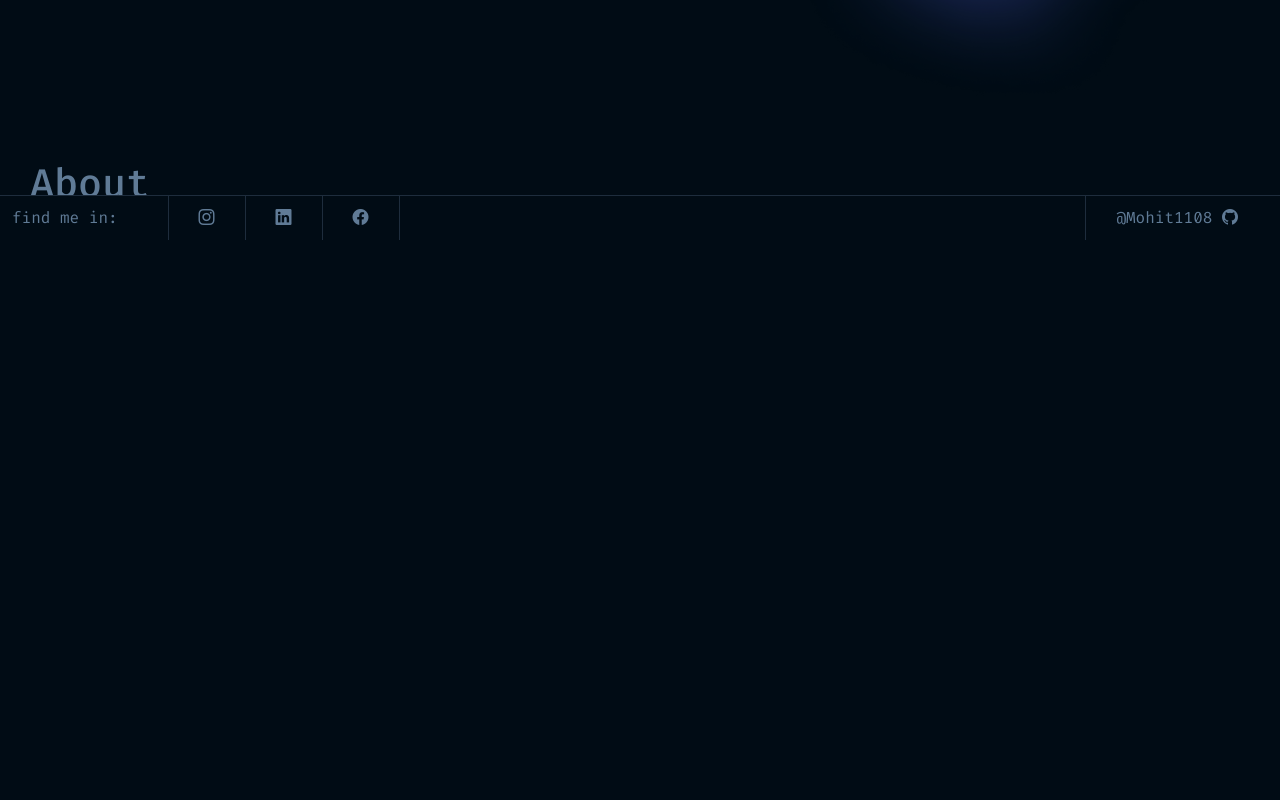
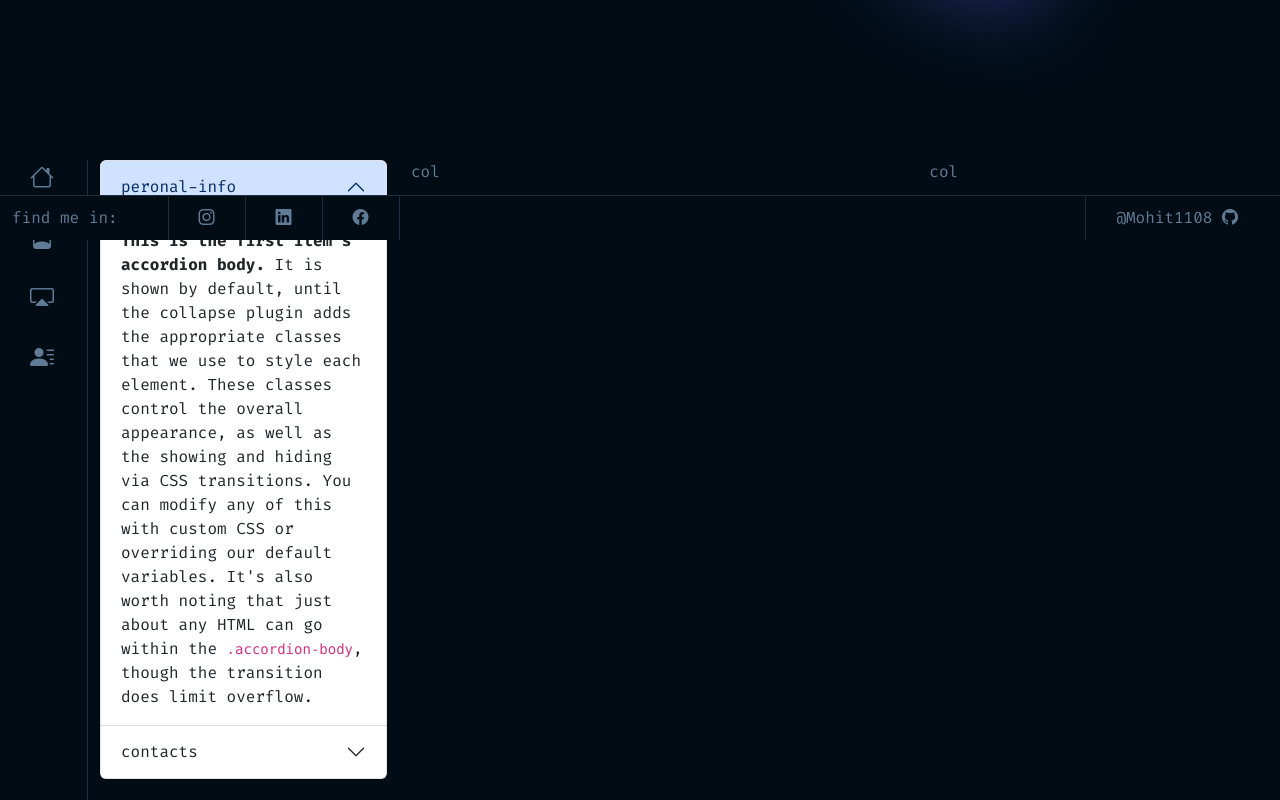
Before and after one commit to Mohit1108/ReactPortfolio, a React (Create React App) app: page / in a window 1280 px wide. Shown: the part 560-1360 px from the top of the page. Before the commit the page ends 800 px from the top, so only its background shows below. Built offline with nearby package versions, Linux system fonts and the light colour scheme.

Commit message:
Added Peroanl Infor & Contact tab

```diff
--- a/src/Components/Sections/About.js
+++ b/src/Components/Sections/About.js
@@ -1,9 +1,32 @@
-import React from 'react'
-
+import React from "react";
+import PersonalInfo from "./AboutCompartments/personalInfo";
+import Contact from "./AboutCompartments/contact";
 export default function About() {
   return (
     <div>
-        <h1>About</h1>
+      <div className=" heroSection">
+        <div className="row ">
+          <div className="col-md-1 sidebarAbout ">
+            <div className="d-flex flex-column gap-4 ">
+              <i className="bi bi-house"></i>
+              <i className="bi bi-file-person"></i>
+              <i className="bi bi-cast"></i>
+              <i className="bi bi-person-lines-fill"></i>
+            </div>
+          </div>
+
+          {/* Personal Info */}
+          <div className="col-md-3">
+            <div className="accordion" id="accordionExample">
+              <PersonalInfo></PersonalInfo>
+              {/* Contact me */}
+              <Contact></Contact>
+            </div>
+          </div>
+          <div className="col-md-5">col</div>
+          <div className="col-md-3">col</div>
+        </div>
+      </div>
     </div>
-  )
+  );
 }
--- /dev/null
+++ b/src/Components/Sections/AboutCompartments/contact.js
@@ -0,0 +1,38 @@
+import React from 'react'
+
+export default function Contact() {
+  return (
+    <div className="accordion-item">
+                <h2 className="accordion-header" id="ContactHeading">
+                  <button
+                    className="accordion-button collapsed"
+                    type="button"
+                    data-bs-toggle="collapse"
+                    data-bs-target="#Contactme"
+                    aria-expanded="false"
+                    aria-controls="Contactme"
+                  >
+                    contacts
+                  </button>
+                </h2>
+                <div
+                  id="Contactme"
+                  className="accordion-collapse collapse"
+                  aria-labelledby="ContactHeading"
+                  data-bs-parent="#accordionExample"
+                >
+                  <div className="accordion-body">
+                    <strong>This is the second item's accordion body.</strong>{" "}
+                    It is hidden by default, until the collapse plugin adds the
+                    appropriate classes that we use to style each element. These
+                    classes control the overall appearance, as well as the
+                    showing and hiding via CSS transitions. You can modify any
+                    of this with custom CSS or overriding our default variables.
+                    It's also worth noting that just about any HTML can go
+                    within the <code>.accordion-body</code>, though the
+                    transition does limit overflow.
+                  </div>
+                </div>
+              </div>
+  )
+}
--- /dev/null
+++ b/src/Components/Sections/AboutCompartments/personalInfo.js
@@ -0,0 +1,37 @@
+import React from 'react'
+export default function PersonalInfo() {
+  return (
+    <div className="accordion-item">
+    <h2 className="accordion-header" id="PersonalHeading">
+      <button
+        className="accordion-button"
+        type="button"
+        data-bs-toggle="collapse"
+        data-bs-target="#personalInfo"
+        aria-expanded="true"
+        aria-controls="personalInfo"
+      >
+        peronal-info
+      </button>
+    </h2>
+    <div
+      id="personalInfo"
+      className="accordion-collapse collapse show"
+      aria-labelledby="PersonalHeading"
+      data-bs-parent="#accordionExample"
+    >
+      <div className="accordion-body">
+        <strong>This is the first item's accordion body.</strong> It
+        is shown by default, until the collapse plugin adds the
+        appropriate classes that we use to style each element. These
+        classes control the overall appearance, as well as the
+        showing and hiding via CSS transitions. You can modify any
+        of this with custom CSS or overriding our default variables.
+        It's also worth noting that just about any HTML can go
+        within the <code>.accordion-body</code>, though the
+        transition does limit overflow.
+      </div>
+    </div>
+</div>
+  )
+}
--- a/src/Pages/Home.js
+++ b/src/Pages/Home.js
@@ -1,6 +1,6 @@
 import React from "react";
 import HeroSection from "../Components/Sections/HeroSection";
-import About from "../Components/Sections/about";
+import About from "../Components/Sections/About";
 export default function Home() {
   return (
     <div className="">
--- a/src/styles.css
+++ b/src/styles.css
@@ -121,3 +121,10 @@ body {
   line-height: 20px;
   padding: 3px 0px !important;
 }
+.sidebarAbout i{
+  font-size: 24px;
+}
+.sidebarAbout{
+  width: 70px !important;
+  border-right: 1px solid var(--border);
+}
```
